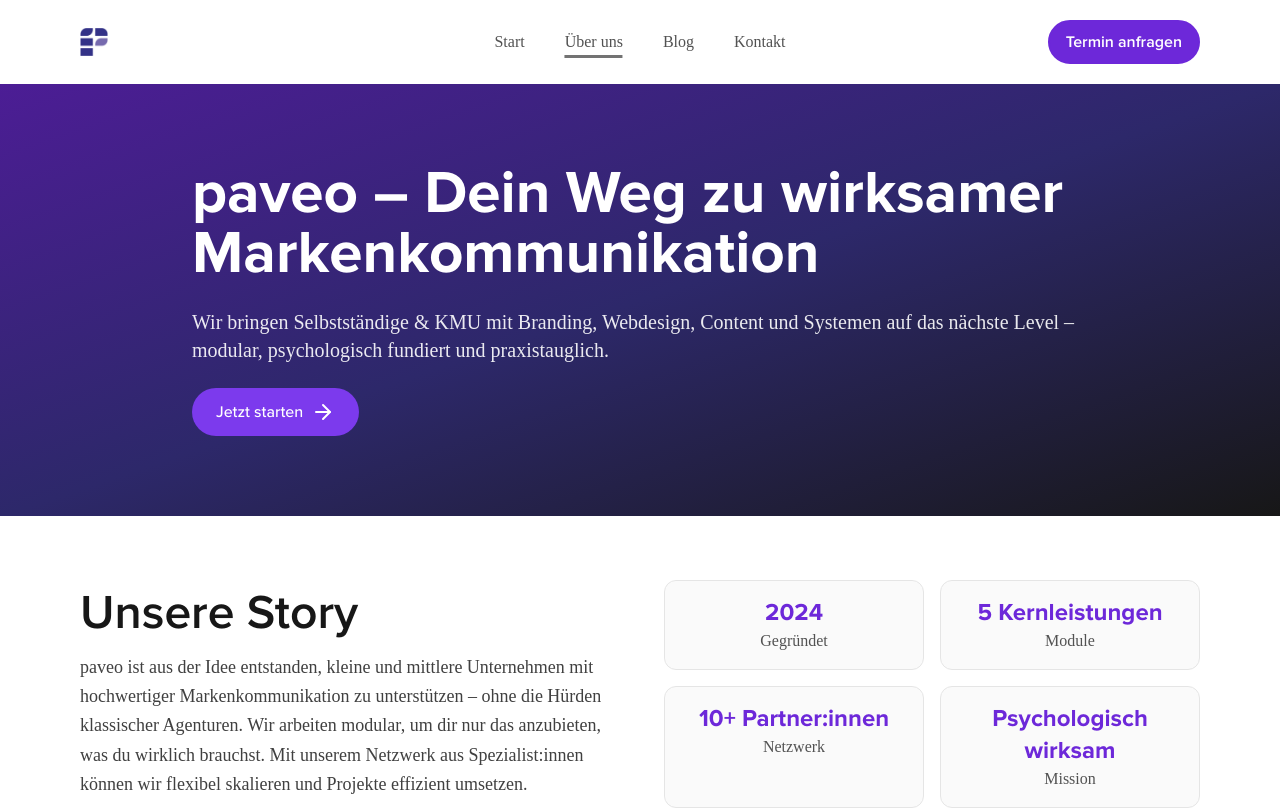
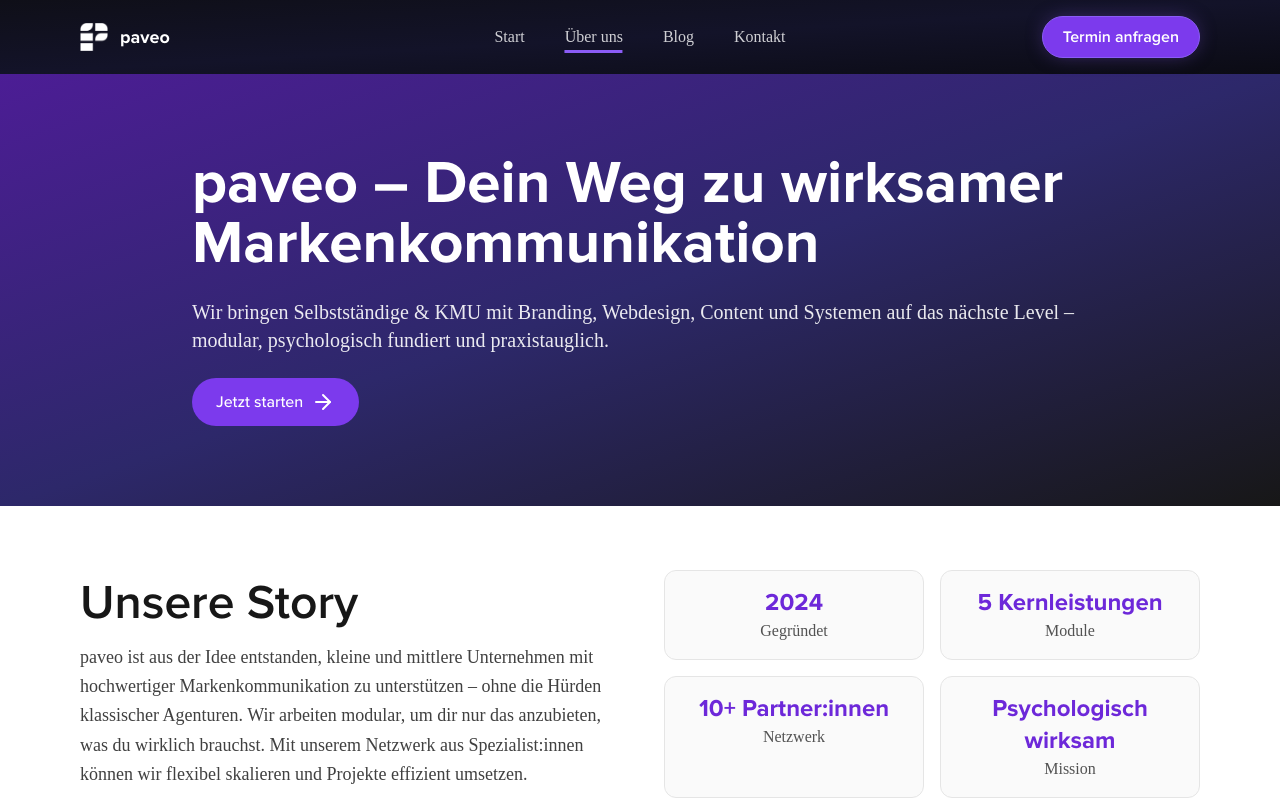
Before and after one commit to cyclebittt/pavewebyyyy, a Next.js app: page /about in a window 1280 px wide. Shown: the top 808 px of the page. Built offline with nearby package versions, Linux system fonts and the light colour scheme; a web font is replaced by a local one.

Commit message:
Update Navbar.jsx

```diff
--- a/components/layout/Navbar.jsx
+++ b/components/layout/Navbar.jsx
@@ -21,7 +21,6 @@ export default function Navbar() {
   const menuRef = useRef(null);
   const buttonRef = useRef(null);
 
-  // Schließen bei Klick außerhalb
   useEffect(() => {
     const handleClickOutside = (e) => {
       if (
@@ -36,17 +35,14 @@ export default function Navbar() {
     return () => document.removeEventListener('mousedown', handleClickOutside);
   }, [openMobileMenu]);
 
-  // ESC schließt Menü
   useEffect(() => {
     const onKey = (e) => e.key === 'Escape' && setOpenMobileMenu(false);
     document.addEventListener('keydown', onKey);
     return () => document.removeEventListener('keydown', onKey);
   }, []);
 
-  // Beim Routenwechsel Menü schließen
   useEffect(() => setOpenMobileMenu(false), [pathnameFull]);
 
-  // Body scroll lock bei offenem Mobile-Menü
   useEffect(() => {
     if (openMobileMenu) {
       const { overflow } = document.body.style;
@@ -56,17 +52,17 @@ export default function Navbar() {
   }, [openMobileMenu]);
 
   return (
-    <header className="relative">
-      {/* NAVBAR */}
-      <nav className="relative z-50 bg-white font-proxima flex items-center justify-between gap-10 px-5 md:px-20 py-5">
+    <header className="relative shadow-md">
+      <nav className="relative z-50 bg-gradient-to-br from-[#0F0F18] via-[#131329] to-[#0B0B14] font-proxima flex items-center justify-between gap-10 px-5 md:px-20 py-4">
         <Link href="/" aria-label="Zur Startseite">
           <span className="flex items-center gap-3">
-            <Image src="/img/logoc.png" width={28} height={28} alt="paveo Logo" className="w-7 h-7" />
+            <Image src="/img/logow.png" width={28} height={28} alt="paveo Logo" className="w-7 h-7" />
+            <span className="font-bold text-lg text-white">paveo</span>
           </span>
         </Link>
 
-        {/* Desktop: mittige Links */}
-        <ul className="absolute top-1/2 left-1/2 hidden md:flex -translate-x-1/2 -translate-y-1/2 items-center gap-10 text-neutral-600">
+        {/* Desktop Links */}
+        <ul className="absolute top-1/2 left-1/2 hidden md:flex -translate-x-1/2 -translate-y-1/2 items-center gap-10 text-white/80">
           {links.map(({ href, label, key }) => {
             const active = pathnameKey === key;
             return (
@@ -76,46 +72,38 @@ export default function Navbar() {
                 </Link>
                 <span
                   aria-hidden="true"
-                  className={`absolute -bottom-1 left-0 h-[3px] bg-neutral-500 transition-all duration-300 ${active ? 'w-full' : 'w-0 group-hover:w-full'}`}
+                  className={`absolute -bottom-1 left-0 h-[3px] bg-violet-500 transition-all duration-300 ${active ? 'w-full' : 'w-0 group-hover:w-full'}`}
                 />
               </li>
             );
           })}
         </ul>
 
-        {/* CTA rechts (Desktop) */}
+        {/* CTA rechts */}
         <Link
           href="/request"
-          className="hidden md:inline-flex px-4 py-2 bg-violet-700 text-white rounded-full font-semibold border-2 border-violet-700 relative overflow-hidden transition-transform duration-200 hover:scale-[1.02] focus:outline-none focus-visible:ring-2 focus-visible:ring-offset-2 focus-visible:ring-violet-400"
+          className="hidden md:inline-flex px-5 py-2 bg-violet-600 text-white rounded-full font-semibold border border-violet-500 shadow-[0_0_20px_-5px_rgba(139,92,246,0.5)] transition-all duration-300 hover:scale-[1.05] hover:bg-violet-500 focus:outline-none focus-visible:ring-2 focus-visible:ring-offset-2 focus-visible:ring-violet-400"
           role="button"
-          aria-label="Termin anfragen"
         >
-          <span className="relative z-10">Termin anfragen</span>
-          <span className="absolute inset-0 translate-x-[-100%] bg-white opacity-0 group-hover:opacity-100 group-hover:translate-x-0 transition-all duration-300" />
+          Termin anfragen
         </Link>
 
-        {/* Mobile: Menü-Button */}
+        {/* Mobile Menu Button */}
         <button
           ref={buttonRef}
           type="button"
-          className="md:hidden inline-flex items-center justify-center p-2 rounded-md text-neutral-800 focus:outline-none focus-visible:ring-2 focus-visible:ring-violet-400"
+          className="md:hidden inline-flex items-center justify-center p-2 rounded-md text-white focus:outline-none focus-visible:ring-2 focus-visible:ring-violet-400"
           aria-label={openMobileMenu ? 'Menü schließen' : 'Menü öffnen'}
-          aria-expanded={openMobileMenu}
-          aria-controls="mobile-menu"
           onClick={() => setOpenMobileMenu((v) => !v)}
         >
           {openMobileMenu ? <X size={28} /> : <AlignRight size={28} />}
         </button>
       </nav>
 
-      {/* Mobile-Menü */}
+      {/* Mobile Menü */}
       <div
-        id="mobile-menu"
         ref={menuRef}
-        className={`md:hidden absolute left-0 w-full bg-white border-t border-neutral-200 font-medium text-neutral-700 transition-transform duration-300 ease-in-out
-        ${openMobileMenu ? 'translate-y-0' : '-translate-y-full'} z-40`}
-        role="dialog"
-        aria-modal="true"
+        className={`md:hidden absolute left-0 w-full bg-gradient-to-b from-[#0F0F18] via-[#131329] to-[#0B0B14] border-t border-white/10 font-medium text-white/90 transition-transform duration-300 ease-in-out ${openMobileMenu ? 'translate-y-0' : '-translate-y-full'} z-40`}
       >
         <ul className="flex flex-col py-3">
           {links.map(({ href, label }) => (
@@ -127,7 +115,7 @@ export default function Navbar() {
                 {label}
                 <span
                   aria-hidden="true"
-                  className="absolute bottom-1 left-5 w-0 h-[2px] bg-neutral-500 transition-all duration-300 group-hover:w-[calc(100%-2.5rem)]"
+                  className="absolute bottom-1 left-5 w-0 h-[2px] bg-violet-500 transition-all duration-300 group-hover:w-[calc(100%-2.5rem)]"
                 />
               </Link>
             </li>
@@ -135,8 +123,7 @@ export default function Navbar() {
           <li className="px-5 py-3">
             <Link
               href="/request"
-              className="inline-flex w-full justify-center px-4 py-2 bg-violet-700 text-white rounded-full font-semibold border-2 border-violet-700 transition-transform duration-200 hover:scale-[1.01] focus:outline-none focus-visible:ring-2 focus-visible:ring-violet-400"
-              role="button"
+              className="inline-flex w-full justify-center px-4 py-2 bg-violet-600 text-white rounded-full font-semibold border border-violet-500 shadow-[0_0_20px_-5px_rgba(139,92,246,0.5)] transition-transform duration-200 hover:scale-[1.02] hover:bg-violet-500"
             >
               Termin anfragen
             </Link>
```
